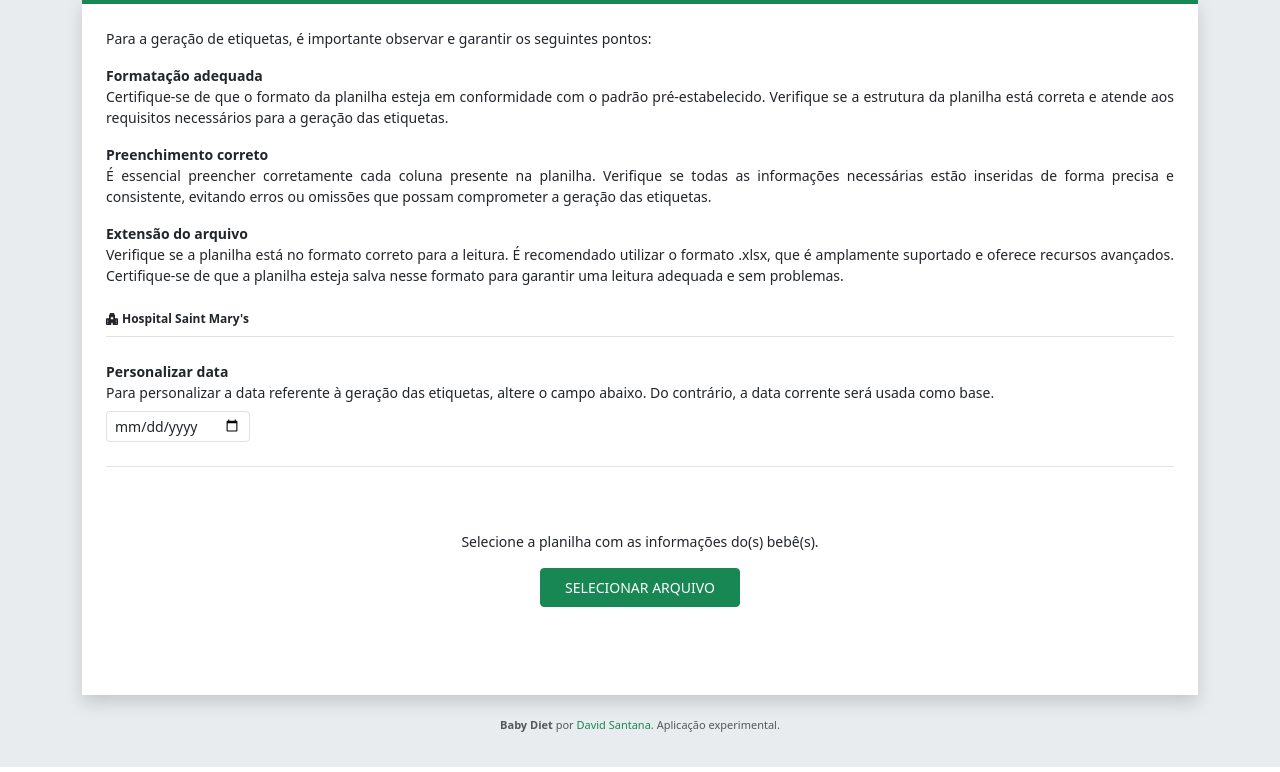
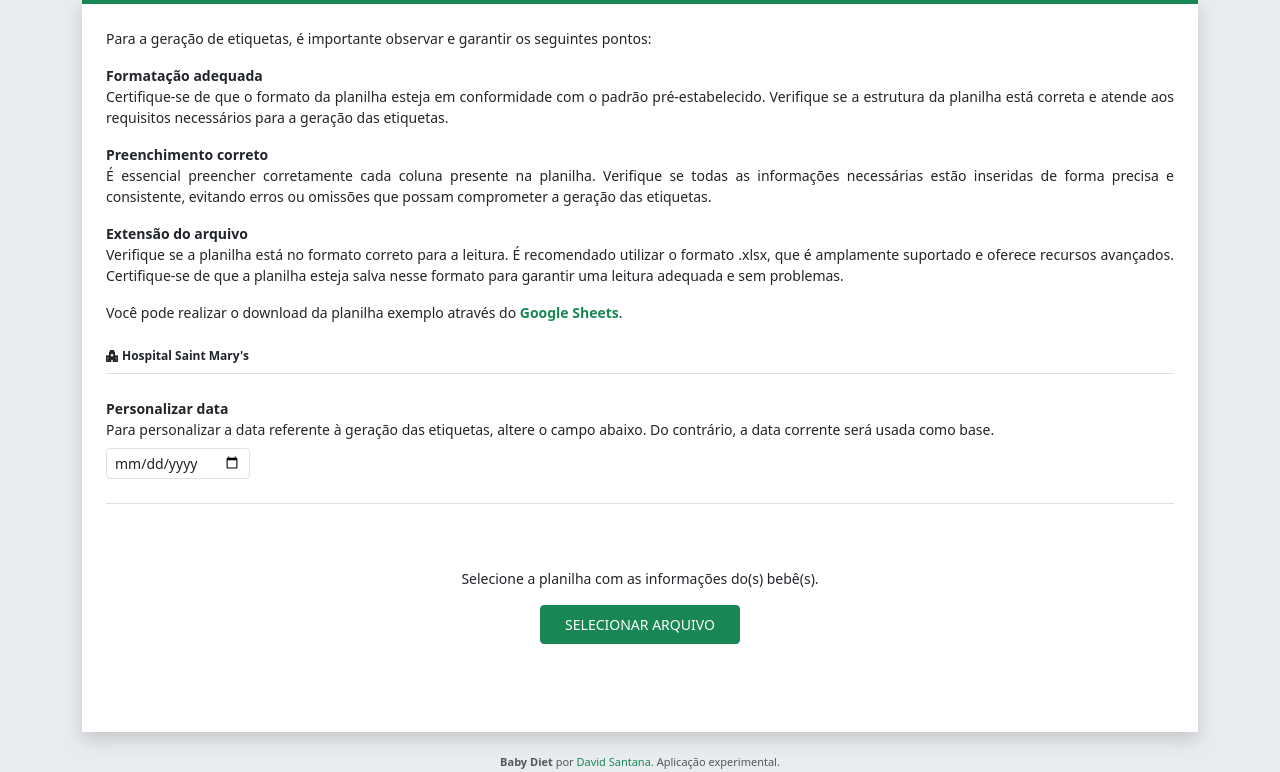
Before and after one commit to davidsantana06/baby-diet, a Flask app: page / in a window 1280 px wide. Shown: the part 79-851 px from the top of the page. Run offline with Flask 3, Linux system fonts and the light colour scheme; some libraries are stand-ins or nearby versions.

Commit message:
feat: add base spreadsheet link

```diff
--- a/app/templates/index.jinja
+++ b/app/templates/index.jinja
@@ -34,12 +34,15 @@
                     esteja salva nesse formato para garantir uma leitura adequada e sem problemas.
                 </p>
             </div>
+            <div class="mb-3">
+                <p>
+                    Você pode realizar o download da planilha exemplo através do <a class="simple-link fw-semibold text-decoration-none" href="https://docs.google.com/spreadsheets/d/1_9kcPJ9HHtJ3H-ItmZz0HXXI8UttTTS_/edit?usp=sharing&ouid=100664231100239761893&rtpof=true&sd=true">Google Sheets</a>.
+                </p>
+            </div>
         </div>
         {% include inc('hospital-name') %}
     </section>
-
     <div class="border-bottom mt-2"></div>
-
     <section class="normal-font-size">
         <form action="{{ url_for('process_spreadsheet') }}" enctype="multipart/form-data" method="POST">
             <div class="my-4">
```
Also changed, not shown: run.py (line endings or trailing spaces).
